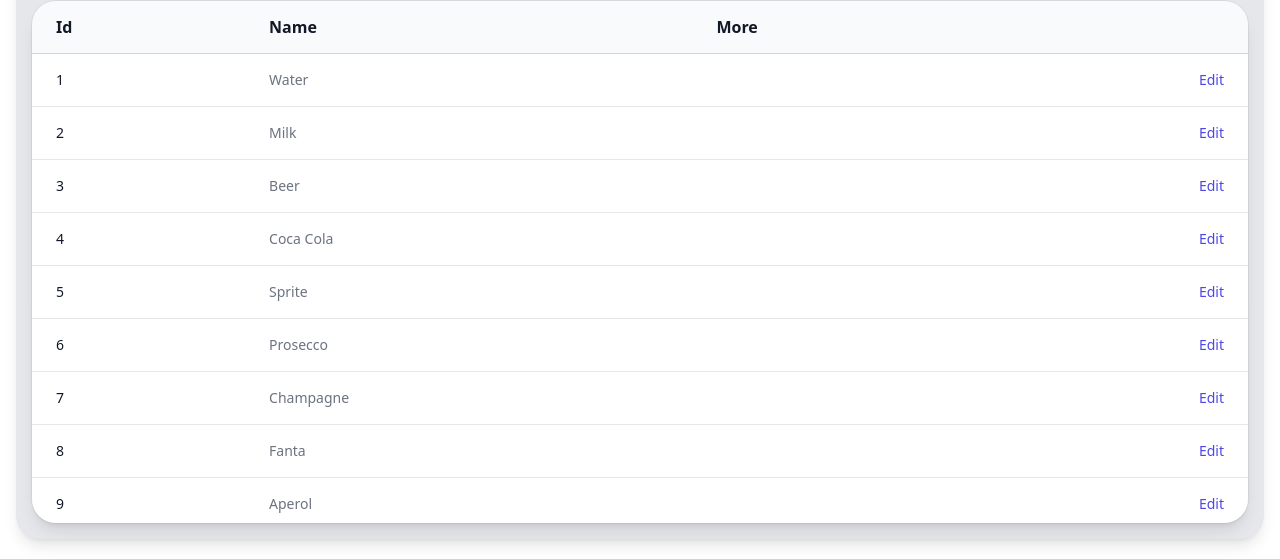
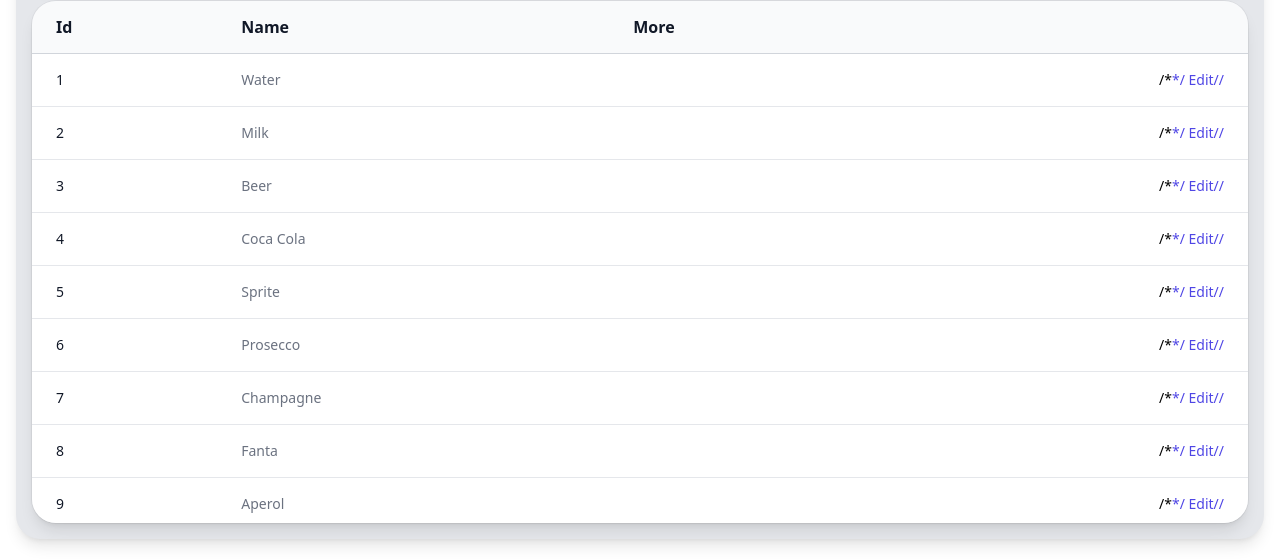
Before and after one commit to Mang00o/test, a React (Create React App) app in the folder frontEnd/: page / in a window 1280 px wide. Shown: the part 205-764 px from the top of the page. Built offline with nearby package versions, Linux system fonts and the light colour scheme; no server answers.

Commit message:
prova6 - correzione Risultati

```diff
--- a/frontEnd/src/components/Risultati.js
+++ b/frontEnd/src/components/Risultati.js
@@ -122,15 +122,15 @@
                                     {person.more}
                                 </td>
                                 <td className="whitespace-nowrap py-4 pl-3 pr-4 text-right text-sm font-medium sm:pr-6">
-                                    <a
+                                    /*<a
                                         href="#"
                                         className="text-indigo-600 dark:text-indigo-200 hover:text-indigo-900 dark:hover:text-indigo-500"
-                                    >
+                                    >*/
                                         Edit
                                         <span className="sr-only">
                                             , {person.id}
                                         </span>
-                                    </a>
+                                    //</a>
                                 </td>
                             </tr>
                         ))}
```
